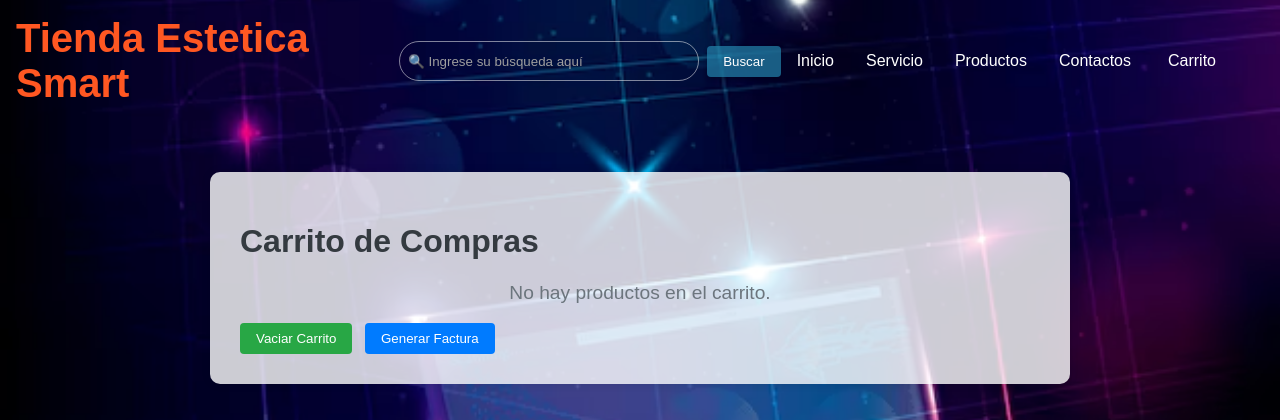
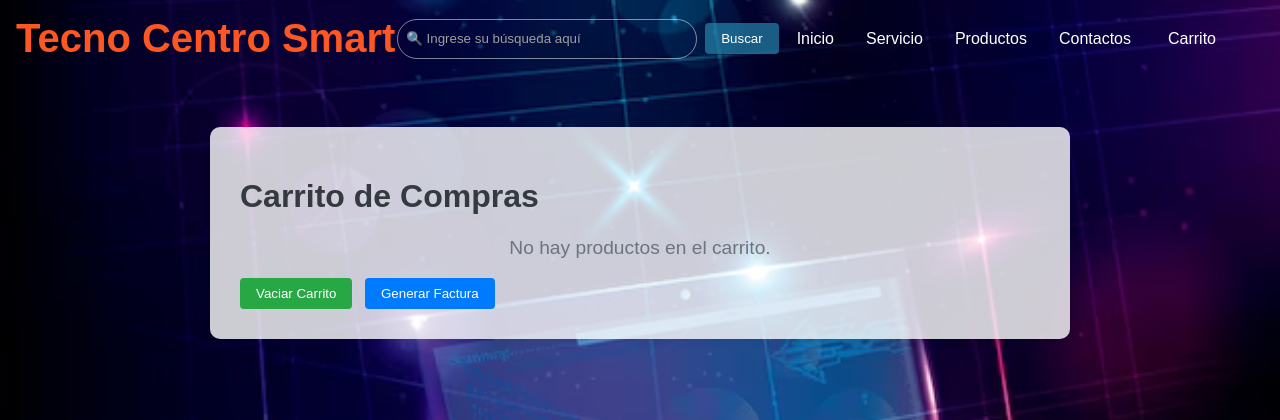
Before and after one commit to ElizabethHidalgo/Tienda_Estetica_Smart, a Laravel app: page /ca in a window 1280 px wide. Shown: the top 420 px of the page. Run offline with Laravel 12, Linux system fonts and the light colour scheme; some libraries are stand-ins or nearby versions.

Commit message:
actualizacion

```diff
--- a/resources/views/carrito.blade.php
+++ b/resources/views/carrito.blade.php
@@ -149,7 +149,7 @@
 
 <body>
     <nav class="navbar">
-        <div class="navbar-brand">Tienda Estetica Smart</div>
+        <div class="navbar-brand">Tecno Centro Smart</div>
         <div class="search-container">
             <input class="form-control me-2" type="search" placeholder="🔍 Ingrese su búsqueda aquí" aria-label="Search" id="search-input">
             <button class="btn-search" type="submit" onclick="buscarProducto()">Buscar</button>
@@ -256,5 +256,6 @@
             }
         }
     </script>
+
 </body>
 </html>
```
